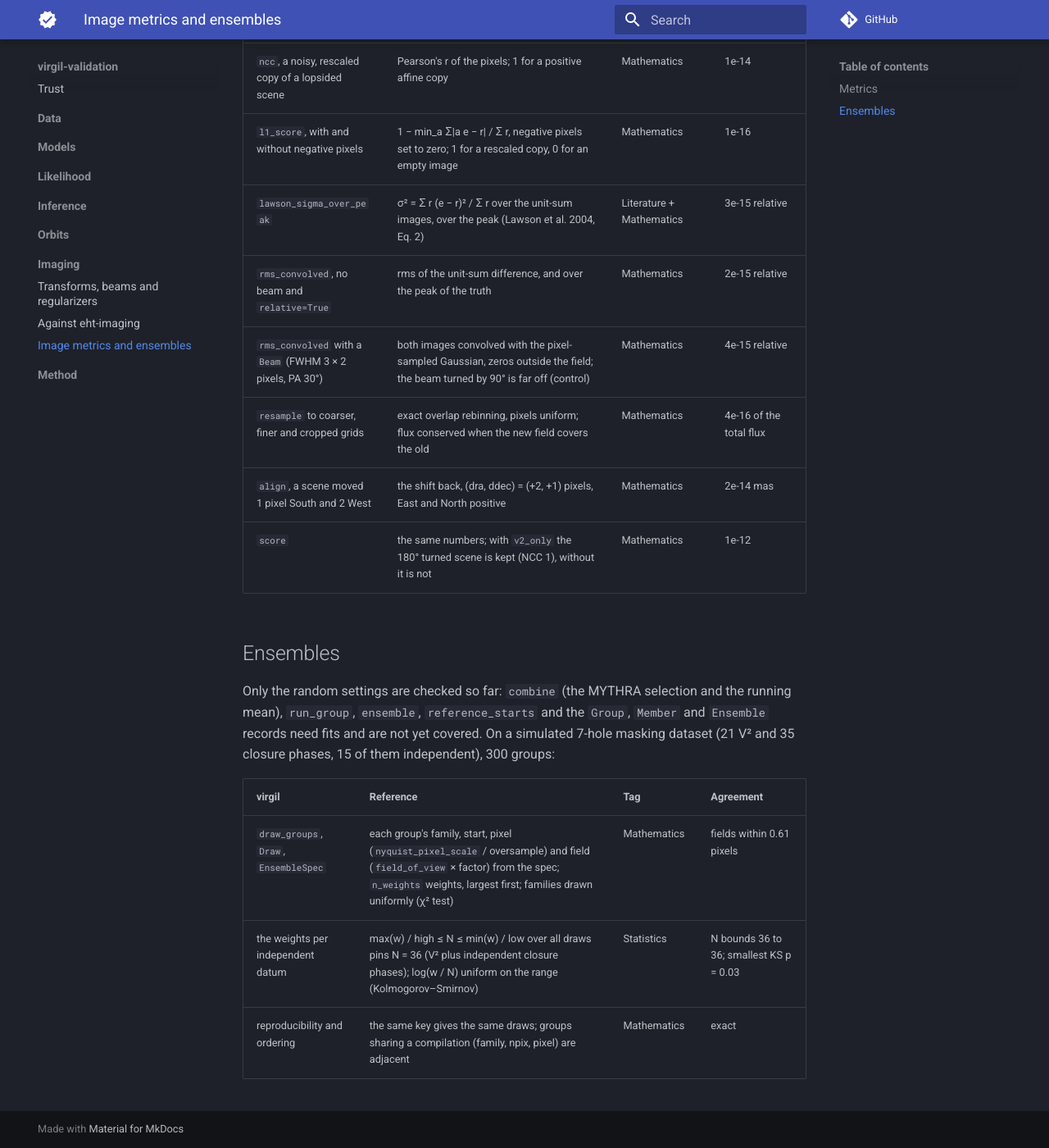
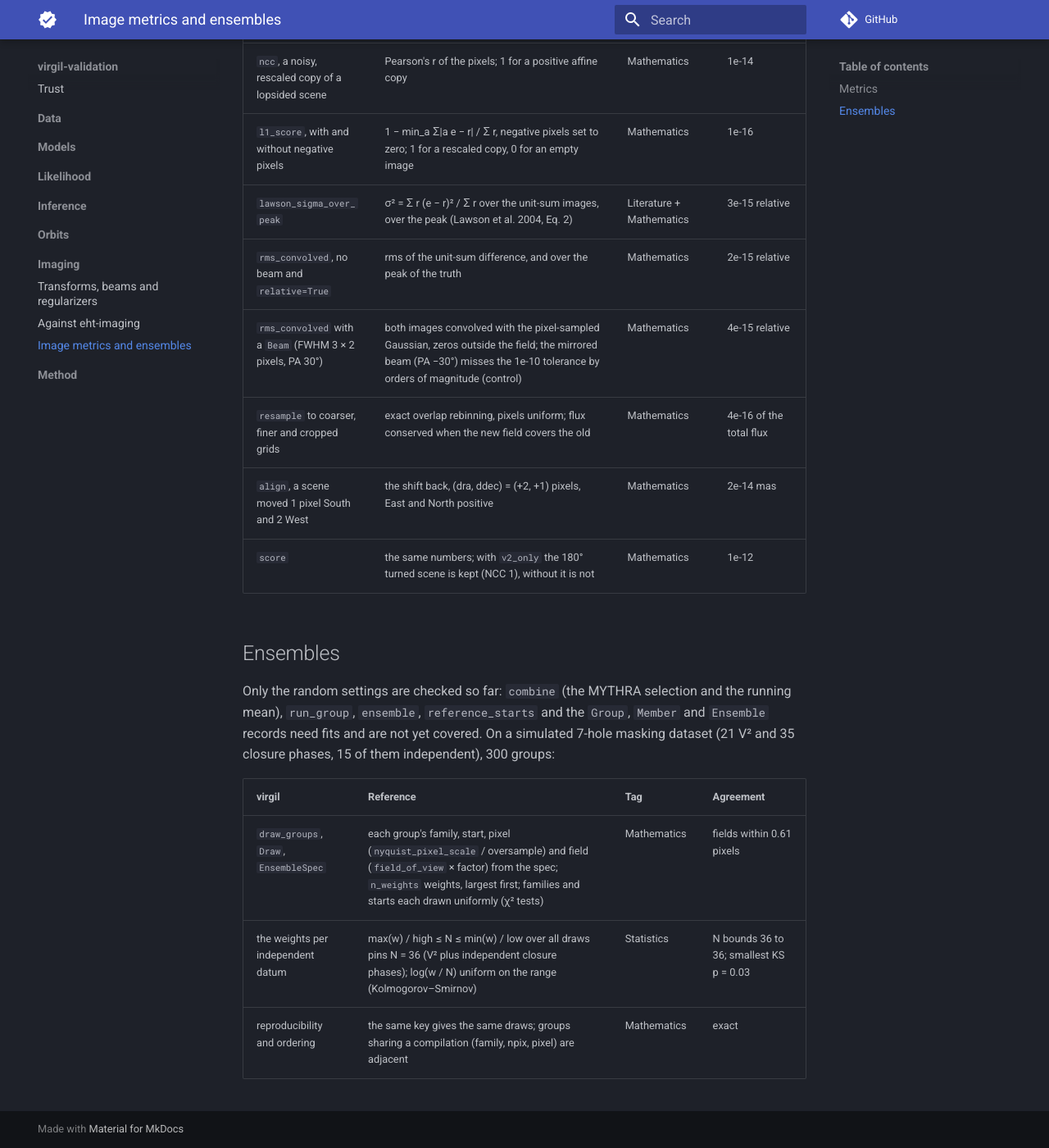
Before and after one commit to benjaminpope/virgil-validation, an MkDocs documentation site: the page built from docs/imaging/metrics_ensembles.md, in a window 1280 px wide and 1400 px high, scrolled down 536 px. Shown: the whole window at 82% size. Built offline with MkDocs 1.6.1 and Material for MkDocs 9.7.7, drawn with Linux system fonts in a browser that asks for light colours; comment, search, counter and statistics services are not loaded.

Commit message:
Address review: stronger beam control, F17 raises=ImportError, channel wording, start counts
Co-Authored-By: Claude Sonnet 5.5 <noreply@anthropic.com>

```diff
--- a/docs/imaging/metrics_ensembles.md
+++ b/docs/imaging/metrics_ensembles.md
@@ -23,7 +23,7 @@ minimization, `convolve2d`) and against identities.
 | `l1_score`, with and without negative pixels | 1 − min_a Σ\|a e − r\| / Σ r, negative pixels set to zero; 1 for a rescaled copy, 0 for an empty image | Mathematics | 1e-16 |
 | `lawson_sigma_over_peak` | σ² = Σ r (e − r)² / Σ r over the unit-sum images, over the peak (Lawson et al. 2004, Eq. 2) | Literature + Mathematics | 3e-15 relative |
 | `rms_convolved`, no beam and `relative=True` | rms of the unit-sum difference, and over the peak of the truth | Mathematics | 2e-15 relative |
-| `rms_convolved` with a `Beam` (FWHM 3 × 2 pixels, PA 30°) | both images convolved with the pixel-sampled Gaussian, zeros outside the field; the beam turned by 90° is far off (control) | Mathematics | 4e-15 relative |
+| `rms_convolved` with a `Beam` (FWHM 3 × 2 pixels, PA 30°) | both images convolved with the pixel-sampled Gaussian, zeros outside the field; the mirrored beam (PA −30°) misses the 1e-10 tolerance by orders of magnitude (control) | Mathematics | 4e-15 relative |
 | `resample` to coarser, finer and cropped grids | exact overlap rebinning, pixels uniform; flux conserved when the new field covers the old | Mathematics | 4e-16 of the total flux |
 | `align`, a scene moved 1 pixel South and 2 West | the shift back, (dra, ddec) = (+2, +1) pixels, East and North positive | Mathematics | 2e-14 mas |
 | `score` | the same numbers; with `v2_only` the 180° turned scene is kept (NCC 1), without it is not | Mathematics | 1e-12 |
@@ -38,6 +38,6 @@ and 35 closure phases, 15 of them independent), 300 groups:
 
 | virgil | Reference | Tag | Agreement |
 | --- | --- | --- | --- |
-| `draw_groups`, `Draw`, `EnsembleSpec` | each group's family, start, pixel (`nyquist_pixel_scale` / oversample) and field (`field_of_view` × factor) from the spec; `n_weights` weights, largest first; families drawn uniformly (χ² test) | Mathematics | fields within 0.61 pixels |
+| `draw_groups`, `Draw`, `EnsembleSpec` | each group's family, start, pixel (`nyquist_pixel_scale` / oversample) and field (`field_of_view` × factor) from the spec; `n_weights` weights, largest first; families and starts each drawn uniformly (χ² tests) | Mathematics | fields within 0.61 pixels |
 | the weights per independent datum | max(w) / high ≤ N ≤ min(w) / low over all draws pins N = 36 (V² plus independent closure phases); log(w / N) uniform on the range (Kolmogorov–Smirnov) | Statistics | N bounds 36 to 36; smallest KS p = 0.03 |
 | reproducibility and ordering | the same key gives the same draws; groups sharing a compilation (family, npix, pixel) are adjacent | Mathematics | exact |
```
Also changed, not shown: docs/likelihood/linear_marginals.md (+1 -1 lines), 4 other files.
